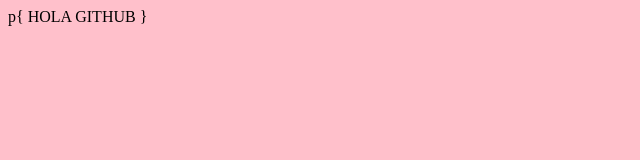
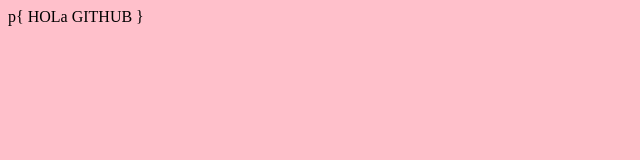
Before and after one commit to rfernandezCRN/2021agm2, a plain HTML site: page index.html in a window 1280 px wide. Shown: the full height of the page, 0-640 px from the left. Drawn offline with Linux system fonts and the light colour scheme.

Commit message:
Update index.html

```diff
--- a/index.html
+++ b/index.html
@@ -8,7 +8,7 @@
   </head>
   <body>
 p{
- HOLA GITHUB
+ HOLa GITHUB
     }
   </body>
 </html>
```
